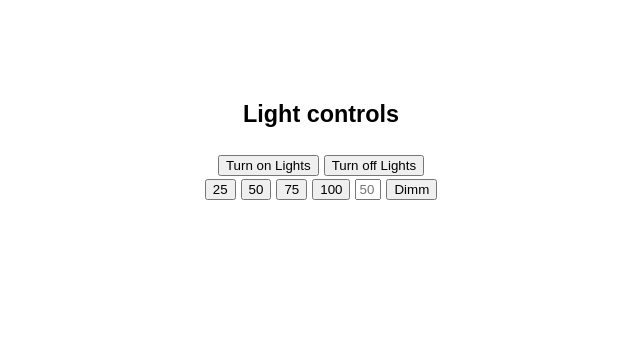
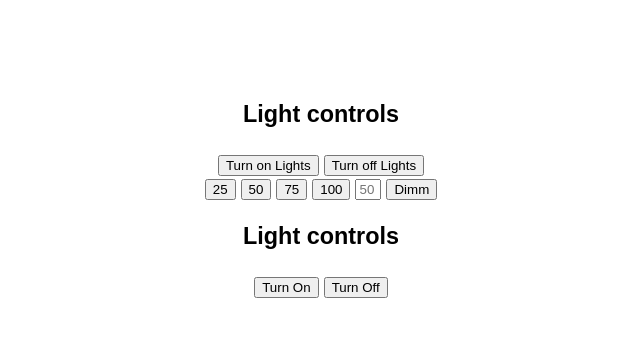
Before and after one commit to jonashoft/homeautomation, a Flask app: page / in a window 1280 px wide. Shown: the top 337 px of the page, without its empty margins (319-959 px from the left). Run offline with Flask 2, Linux system fonts and the light colour scheme.

Commit message:
added css

```diff
--- a/templates/index.html
+++ b/templates/index.html
@@ -1,6 +1,7 @@
 <!DOCTYPE html>
 <html>
     <head>
+        <acript src="./templates/scripts/script.js" />
         <link rel="stylesheet" href="{{ url_for('static', filename='css/main.css') }}">
         <title>Homeautomation</title>
     </head>
@@ -19,5 +20,14 @@
                 <input type ="submit" value = "Dimm" name="Dimm"/>
             </form>
         </div>
+        <div class='container'>
+            <h3>Light controls</h3>
+                <form>
+                    <a href=# id=TurnOn><button class='btn btn-default'>Turn On</button></a>
+                    <a href=# id=TurnOff><button class='btn btn-default'>Turn Off</button></a>
+                </form>
+                </form>
+            <p id=result></p>
+            </div>
     </body>
 </html>
```
Also changed, not shown: templates/scripts/scripts.js (added, +12 -0 lines), 2 other files.
